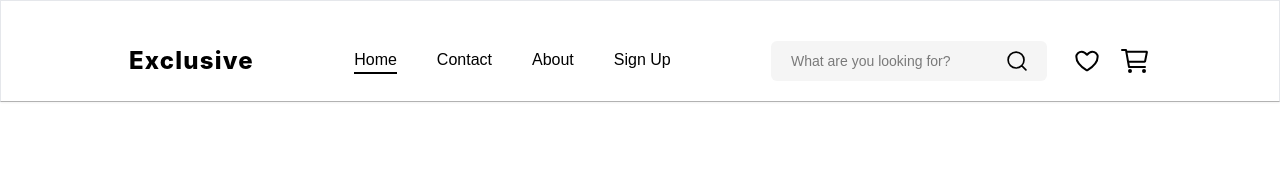
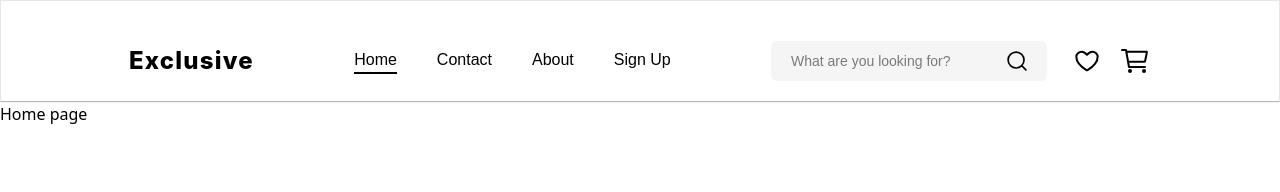
Before and after one commit to Fozan3060/Merchantra, a React (Vite) app: page / in a window 1280 px wide. Shown: the top 192 px of the page. Built offline with nearby package versions, Linux system fonts and the light colour scheme.

Commit message:
feat: created nested routes , layout and home component

```diff
--- /dev/null
+++ b/src/Pages/Home.tsx
@@ -0,0 +1,11 @@
+import React from "react";
+
+const Home: React.FC = () => {
+  return (
+    <>
+      <h1 className="text-text2">Home page</h1>
+    </>
+  );
+};
+
+export default Home;
--- /dev/null
+++ b/src/components/Layout/Layout.tsx
@@ -0,0 +1,14 @@
+import React from "react";
+import { Outlet } from "react-router-dom";
+import { Header } from "../complex/Header";
+
+const Layout: React.FC = () => {
+  return (
+    <>
+      <Header />
+      <Outlet />
+    </>
+  );
+};
+
+export default Layout;
```
Also changed, not shown: src/App.tsx (+12 -6 lines), src/assets/HeroSlider.svg (added).
